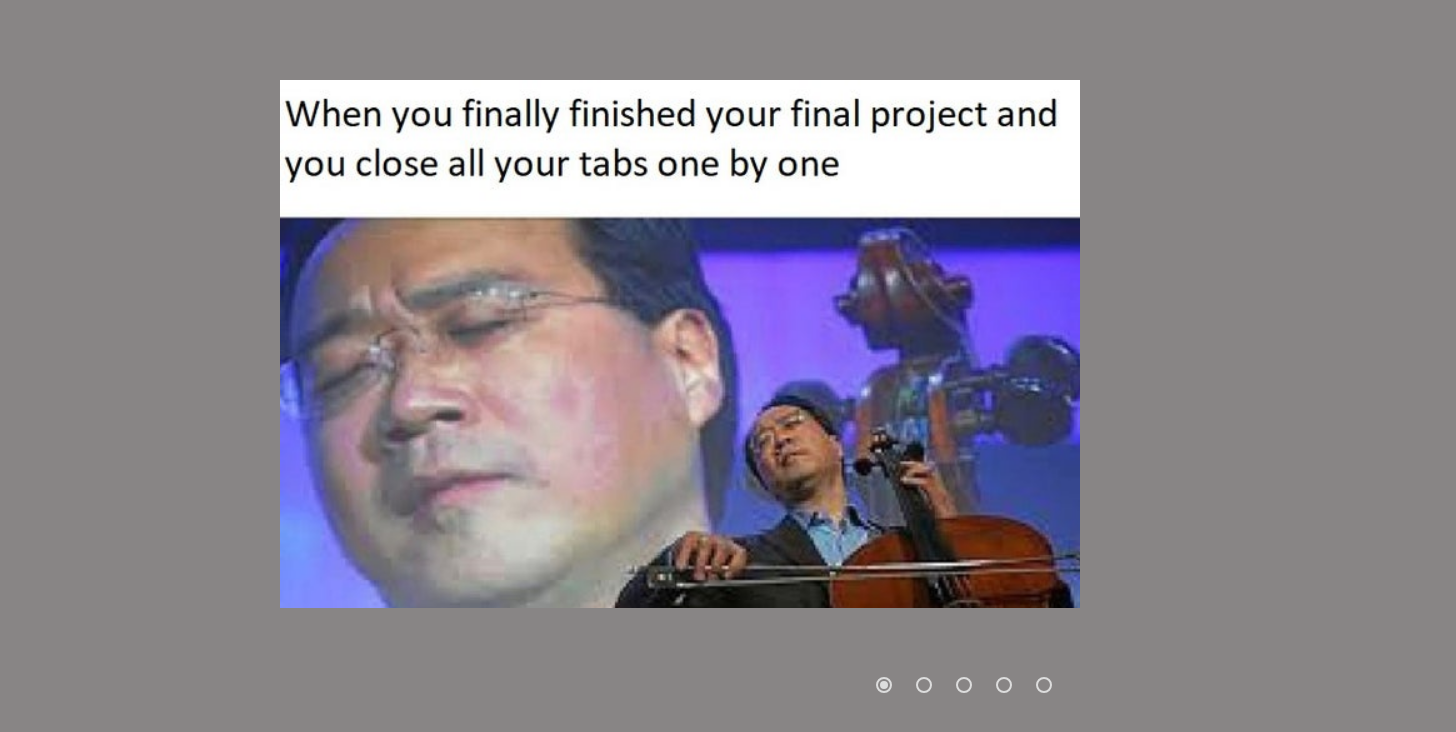
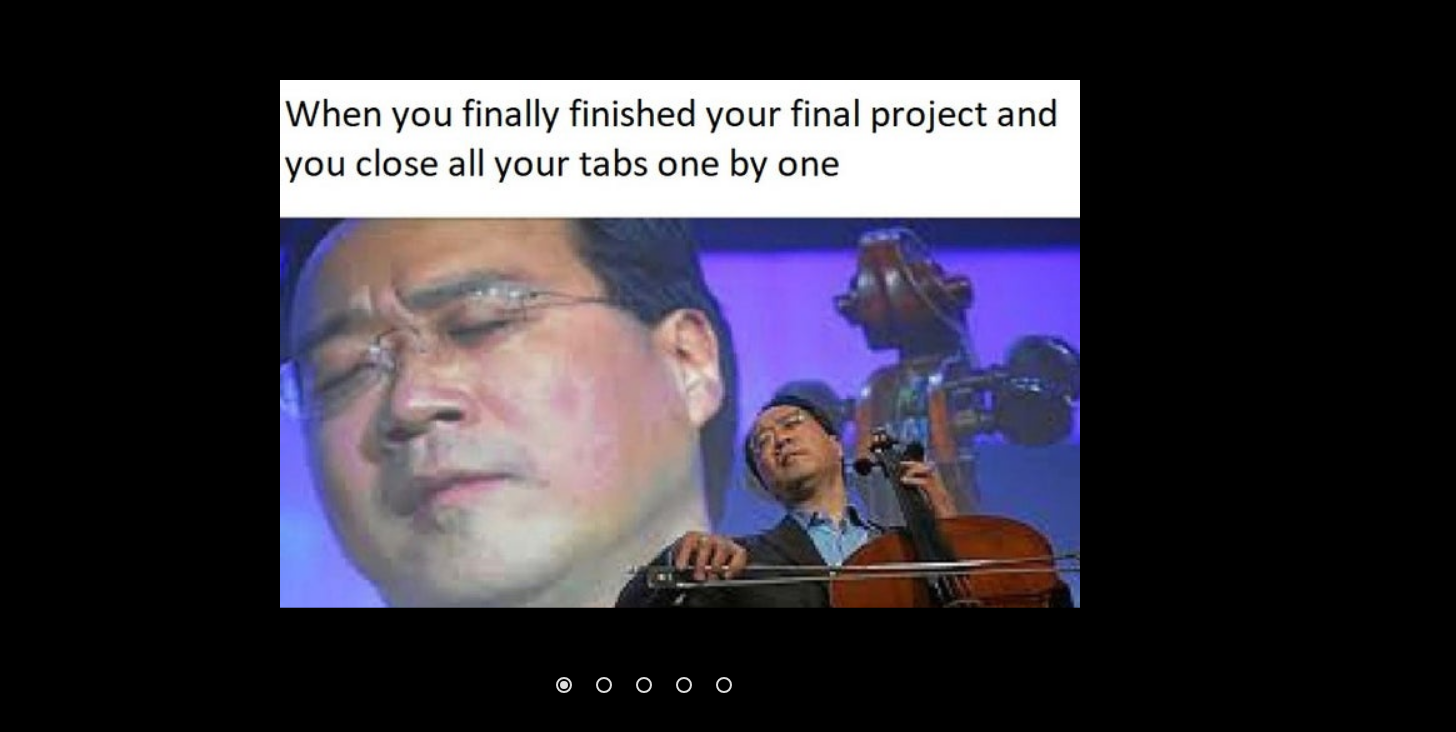
Before and after one commit to mrdrummy93/cssMemSlider, a plain HTML site: page index.html in a window 1280 px wide. Shown: the whole page, 1456 px wide, since content can reach past the window. Drawn offline with Linux system fonts and the light colour scheme.

Commit message:
ref: change bgc and move bullets (Sun, Oct 17, 2021 19:32 PM)

```diff
--- a/style.css
+++ b/style.css
@@ -9,7 +9,7 @@
 }
 
 body {
-	background-color: rgb(136, 133, 133);
+	background-color: rgb(0, 0, 0);
 }
 
 .app-wrapper {
@@ -83,7 +83,7 @@ body {
 .app-wrapper .dots {
 	left: 50%;
   top: 10%;
-	margin: 0 14rem;
+	margin: 0 -6rem;
 	position: relative;
 }
 
```
